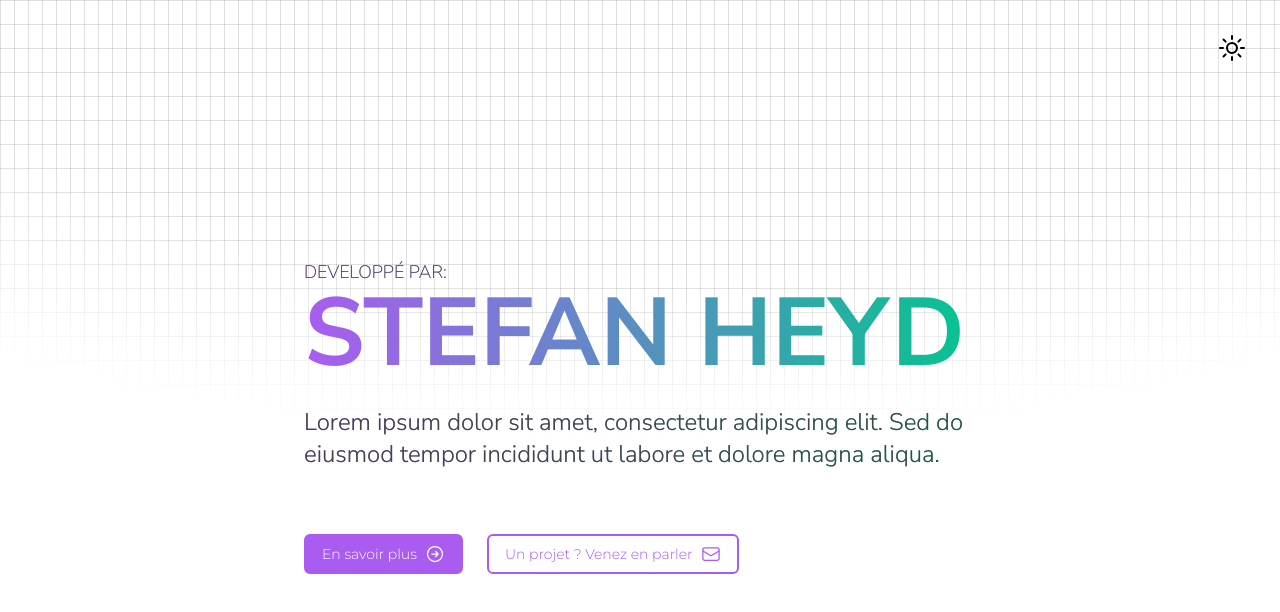
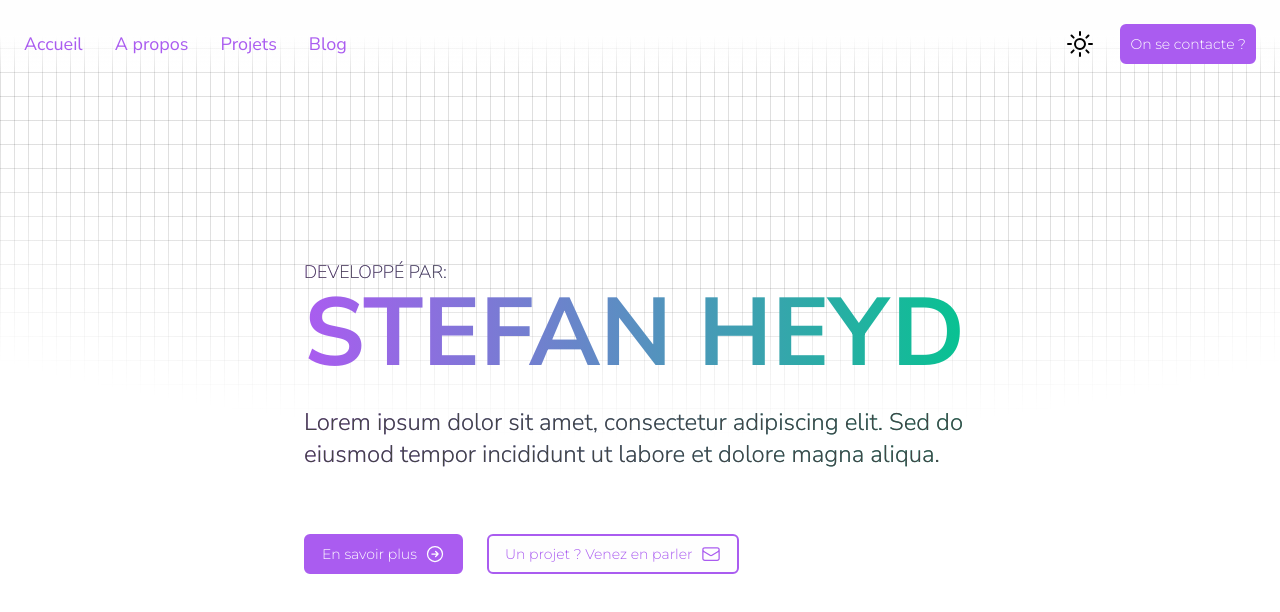
Before and after one commit to StefanHyde/PortfolioV2, a Next.js app: page / in a window 1280 px wide. Shown: the top 612 px of the page. Built offline with nearby package versions, Linux system fonts and the light colour scheme.

Commit message:
Header & navigation WIP

```diff
--- /dev/null
+++ b/lib/data.ts
@@ -0,0 +1,22 @@
+export const links = [
+  {
+    name: 'Accueil',
+    hash: '#home',
+    url: '/',
+  },
+  {
+    name: 'A propos',
+    hash: '#about',
+    url: '/',
+  },
+  {
+    name: 'Projets',
+    hash: '#projects',
+    url: '/',
+  },
+  {
+    name: 'Blog',
+    hash: '#blog',
+    url: '/',
+  },
+] as const;
--- a/src/components/header.tsx
+++ b/src/components/header.tsx
@@ -1,10 +1,34 @@
+import Link from 'next/link';
 import ThemeSwitch from './themeSwitch';
+import { links } from '../../lib/data';
+
+//import { Menu, MenuButton, MenuItem, MenuItems } from '@headlessui/react'
 
 export default function Header() {
   return (
-    <header className=" fixed z-50 h-auto w-full flex items-center justify-end p-8">
-      <div className=" dark:bg-slate-950">
+    <header className=" fixed z-50 h-auto w-full flex items-center justify-between p-4 md:p-6 bg-gradient-to-t from-transparent  from-10% to-almost-white dark:to-slate-950 to-60% ">
+      <nav className="flex">
+        <ul className="hidden md:flex gap-4">
+          {links.map((link) => (
+            <li key={link.hash} className="mr-4">
+              <Link
+                href={link.url}
+                className="text-lg font-nunito text-primary-500 hover:text-primary-800 "
+              >
+                {link.name}
+              </Link>
+            </li>
+          ))}
+        </ul>
+      </nav>
+
+      <div className="flex items-center gap-6">
         <ThemeSwitch />
+        <Link href="/">
+          <button className="flex bg-primary-500 hover:bg-primary-800 to-secondary-500 border-solid border-2 border-primary-500 hover:border-primary-800 text-white font-montserrat font-light text-sm text-left p-2  rounded-md ease-in-out duration-300">
+            On se contacte ?
+          </button>
+        </Link>
       </div>
     </header>
   );
```
